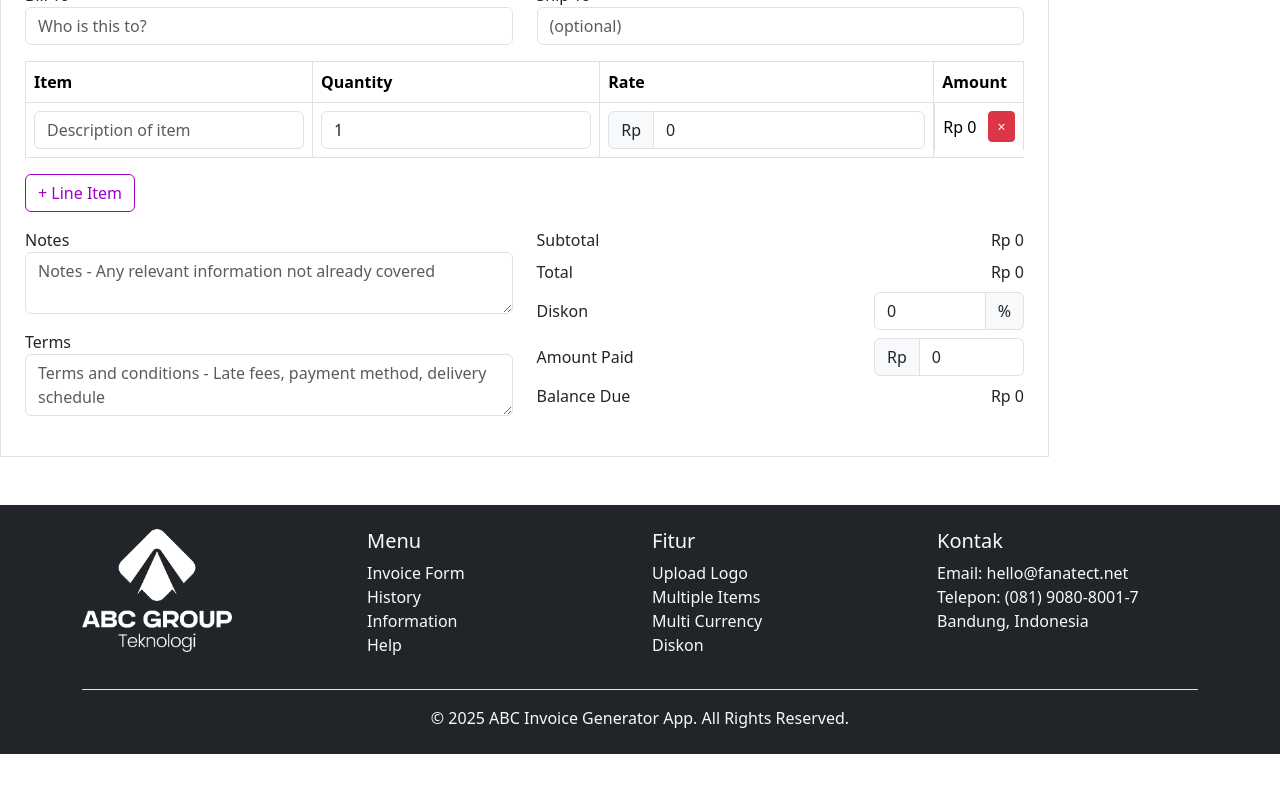
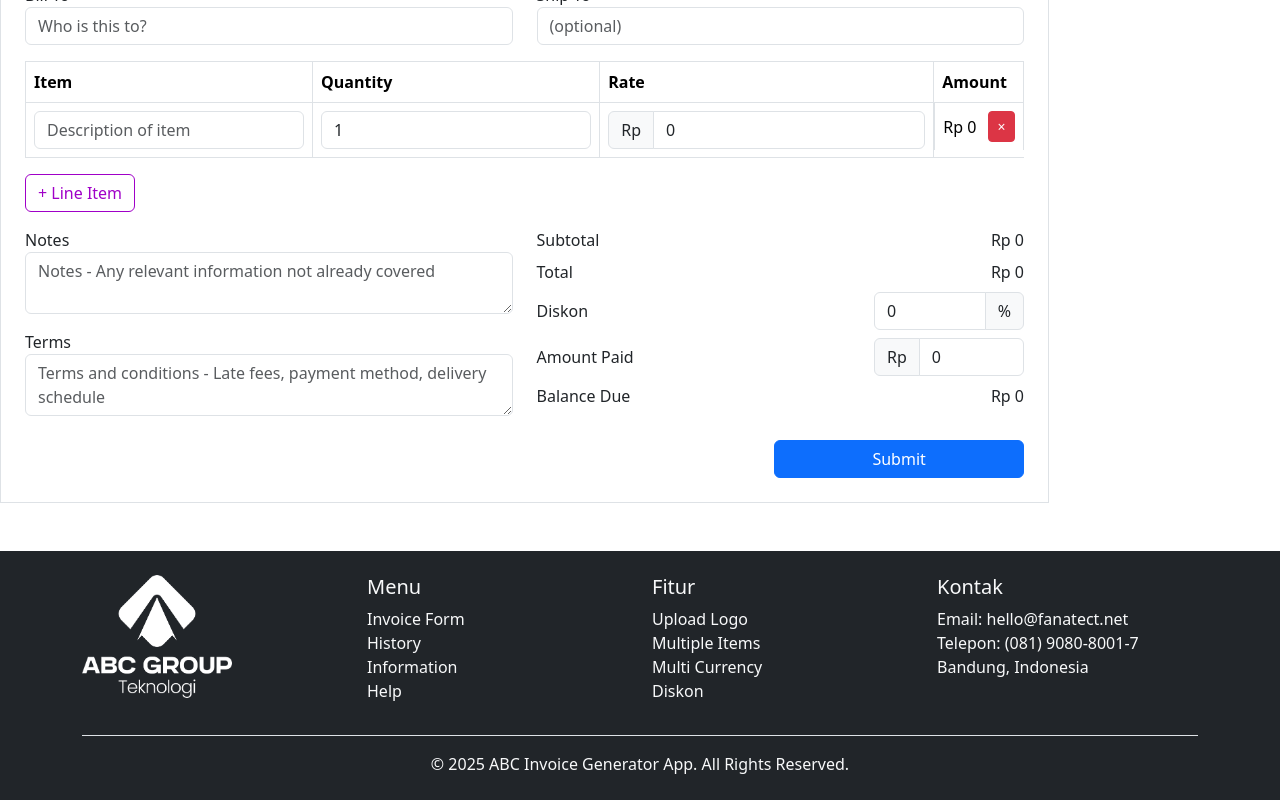
Before and after one commit to NeixLawliet/Invoice-ABC, a React (Create React App) app: page / in a window 1280 px wide. Shown: the part 509-1309 px from the top of the page. Before the commit the page ends 1263 px from the top, so only its background shows below. Built offline with nearby package versions, Linux system fonts and the light colour scheme.

Commit message:
Update InvoiceForm.js

```diff
--- a/src/components/InvoiceForm.js
+++ b/src/components/InvoiceForm.js
@@ -26,6 +26,29 @@
       CNY: "¥",
     };
     return symbols[code] || code;
+  };
+
+  const handleSubmit = () => {
+
+    if (items.length === 0 || subtotal === 0) {
+      alert("Harap isi item dan pastikan subtotal tidak nol.");
+      return;
+    }
+
+    const invoiceData = {
+      logo,
+      items,
+      discount,
+      currency,
+      subtotal,
+      total,
+      invoiceDate,
+      dueDate,
+    };
+
+    console.log("Invoice submitted:", invoiceData);
+    alert("Invoice submitted!");
+
   };
 
   const handleLogoUpload = (e) => {
@@ -290,6 +313,14 @@
               </span>
             </div>
           </div>
+          <div className="d-flex justify-content-end">
+            <button
+               className="btn btn-primary w-25 mt-2"
+               onClick={handleSubmit}
+                >
+                  Submit
+            </button>
+          </div>
         </div>
       </div>
 
```
